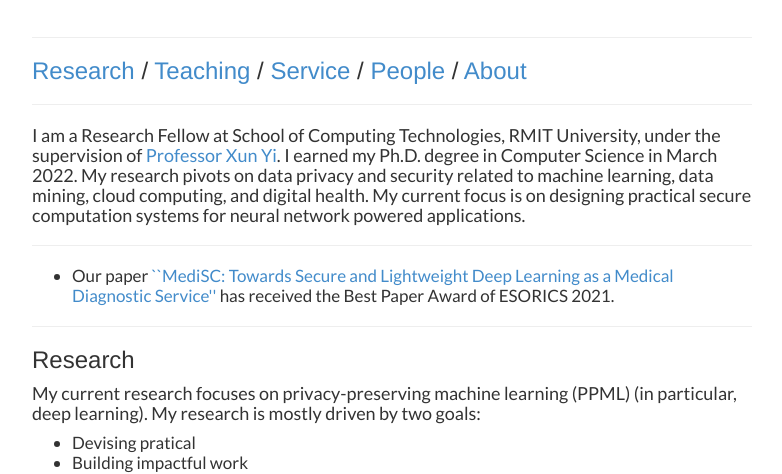
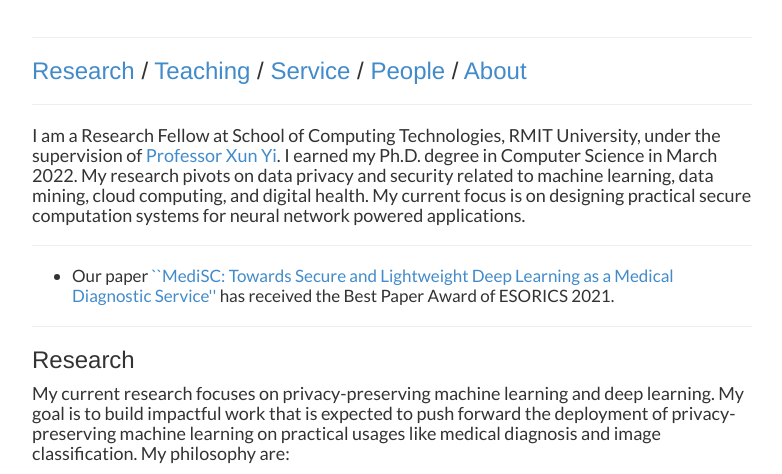
Before and after one commit to maggichk/maggichk.github.io, a plain HTML site: page index.html in a window 1280 px wide. Shown: the part 327-801 px from the top of the page, without its empty margins (248-1030 px from the left). Drawn offline with nearby package versions, Linux system fonts and the light colour scheme.

Commit message:
Update index.html

```diff
--- a/index.html
+++ b/index.html
@@ -78,10 +78,10 @@ I am a Research Fellow at School of Computing Technologies, RMIT University, und
 
 <h3 id="research">Research</h3>
 <p>
-    My current research focuses on privacy-preserving machine learning (PPML) (in particular, deep learning). My research is mostly driven by two goals:
+    My current research focuses on privacy-preserving machine learning and deep learning. My goal is to build impactful work that is expected to push forward the deployment of privacy-preserving machine learning on practical usages like medical diagnosis and image classification. My philosophy are:
     <ul>
-        <li>Devising pratical
-        <li>Building impactful work
+        <li>Devising lightweight and fundamental protocols resort to advanced privacy-enhancing cryptographic techniques for secure computations ranging from data mining to machine learning. I am particularly interested in  secure multiparty computation, function secret sharing, (fully) homomorphic encryption.
+        <li>Building secure and practical systems that harness the insights from computer systems, cryptography, machine learning, and data mining. I conduct interdisciplinary research empowering versatile real-world service scenarios, like outsourced cloud computation, mobile-edge computing, collaborative computation over distributed data.
     </ul>
 </p>
 
```
